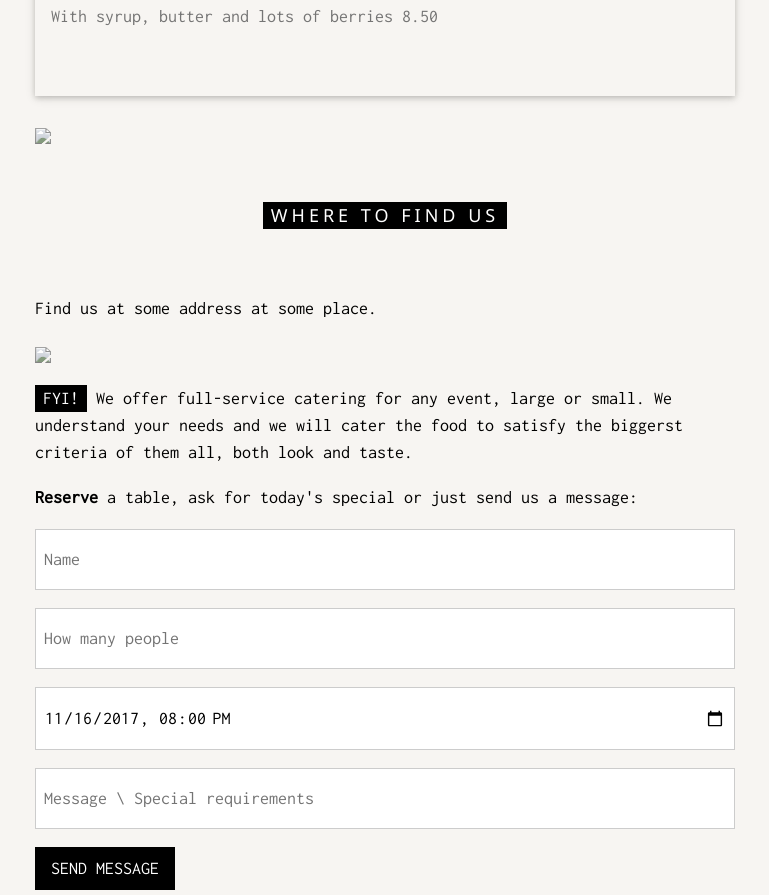
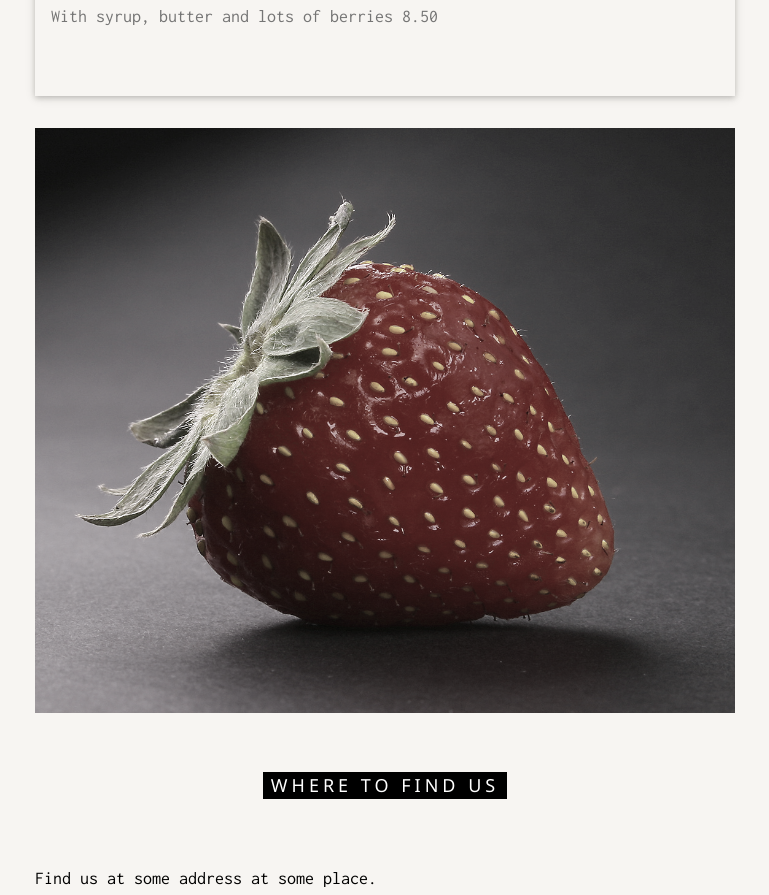
Before and after one commit to swalihvk/site, a plain HTML site: page index.html in a window 1280 px wide. Shown: the part 2413-3308 px from the top of the page, without its empty margins (255-1024 px from the left). Drawn offline with nearby package versions, Linux system fonts and the light colour scheme.

Commit message:
Update index.html

```diff
--- a/index.html
+++ b/index.html
@@ -122,7 +122,7 @@ body, html {
       <h5>Soda</h5>
       <p class="w3-text-grey">Coke, Sprite, Fanta, etc. 2.50</p>
     </div>
-    <img src="images/img21.jpg" style="width:100%;max-width:1000px;margin-top:32px;">
+    <img src="images/img2.jpg" style="width:100%;max-width:1000px;margin-top:32px;">
   </div>
 </div>
 
@@ -131,7 +131,7 @@ body, html {
   <div class="w3-content" style="max-width:700px">
     <h5 class="w3-center w3-padding-48"><span class="w3-tag w3-wide">WHERE TO FIND US</span></h5>
     <p>Find us at some address at some place.</p>
-    <img src="/w3images/map.jpg" class="w3-image" style="width:100%">
+    <img src="images/img3.jpg" class="w3-image" style="width:100%">
     <p><span class="w3-tag">FYI!</span> We offer full-service catering for any event, large or small. We understand your needs and we will cater the food to satisfy the biggerst criteria of them all, both look and taste.</p>
     <p><strong>Reserve</strong> a table, ask for today's special or just send us a message:</p>
     <form action="/action_page.php" target="_blank">
```
